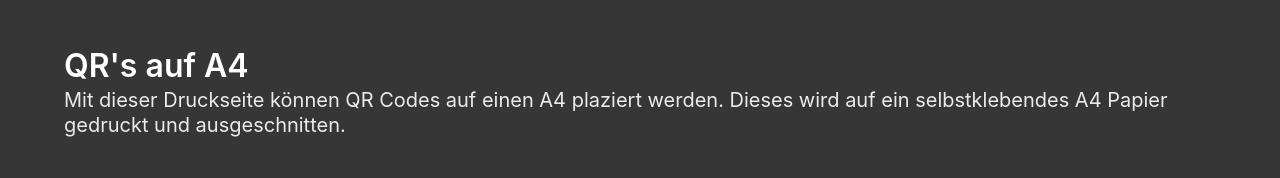
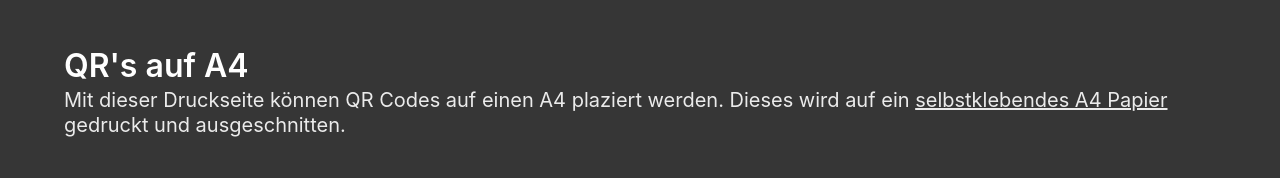
Before and after one commit to TumTum/qr.matthaiou.maker, a Vue app: page / in a window 1280 px wide. Shown: the top 178 px of the page. Built offline with nearby package versions, Linux system fonts and the light colour scheme.

Commit message:
Untersteicht den Link

```diff
--- a/src/App.vue
+++ b/src/App.vue
@@ -69,8 +69,13 @@ export default {
       top: 0;
       min-width: 100%;
     }
+
     #printPage {
       z-index: 10;
     }
+
+    .subtitle a {
+      text-decoration: underline;
+    }
   }
 </style>
```
